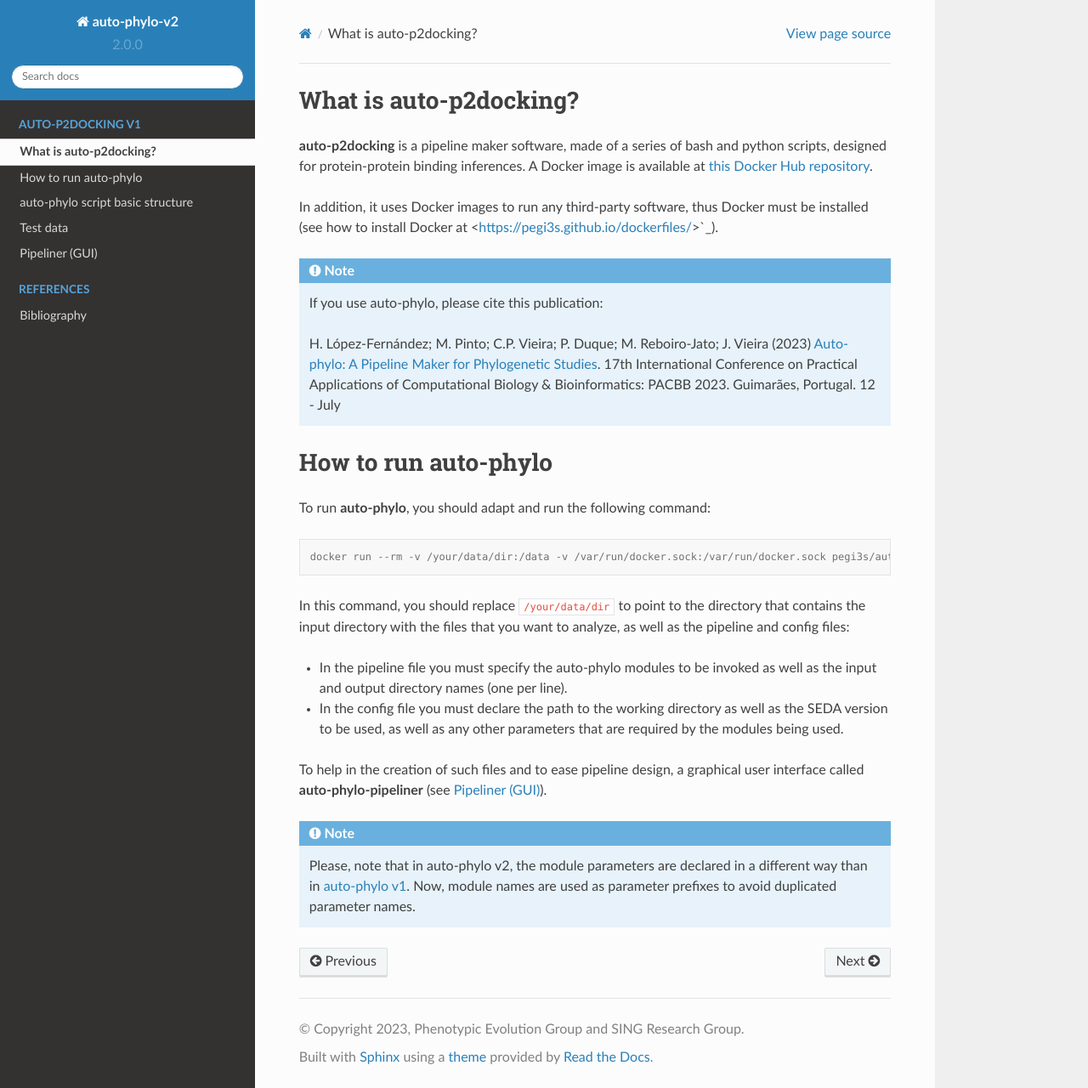
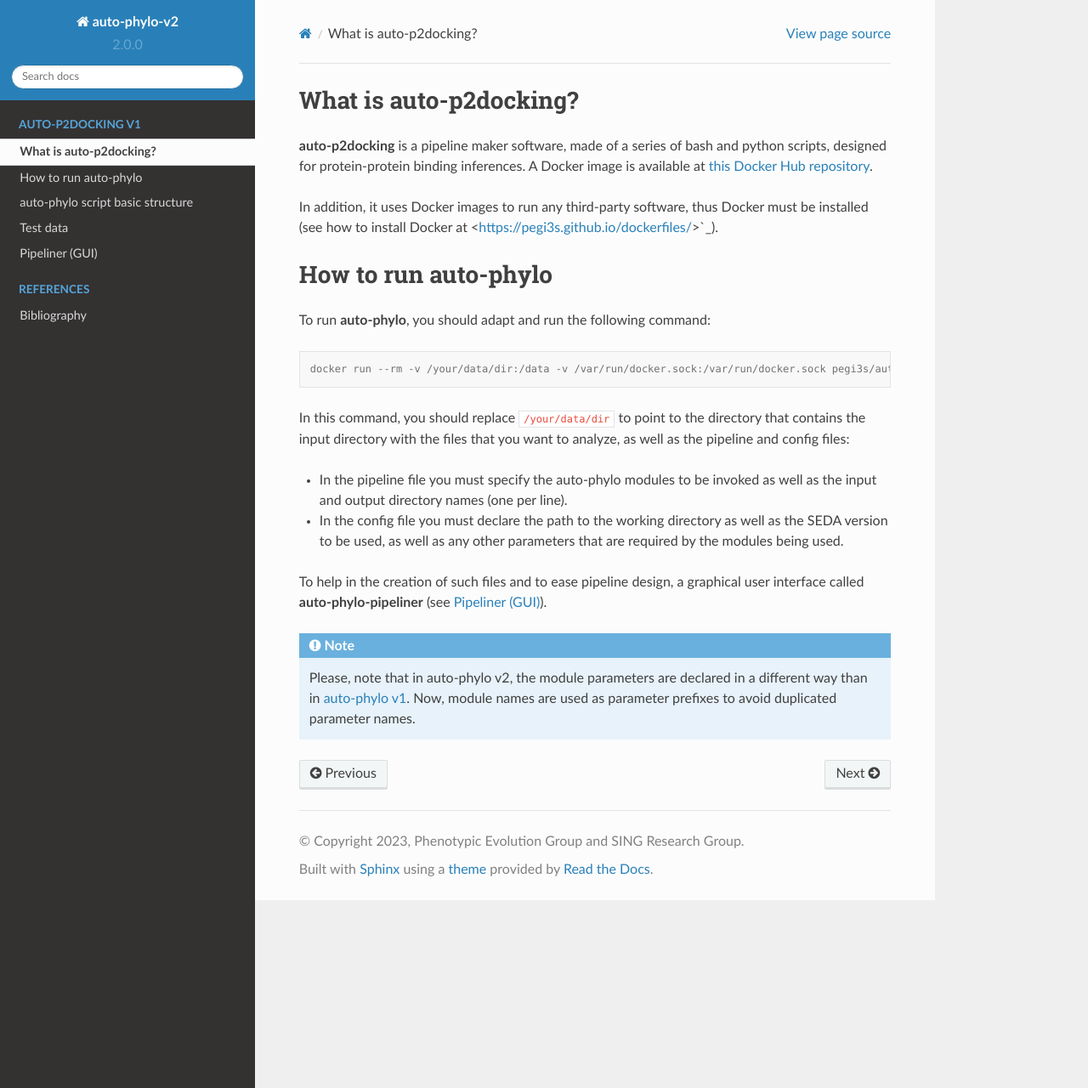
Before and after one commit to pegi3s/auto-p2docking-docs, a Sphinx documentation site: the page built from source/overview.rst, in a window 1280 px wide and 1280 px high. Shown: the whole window at 85% size. Built offline with Sphinx 7.4.7 and the Read the Docs theme 2.0.0, drawn with Linux system fonts in a browser that asks for light colours; pages that are not in the unit, such as notebooks, are missing from menus.

Commit message:
Update overview.rst

```diff
--- a/source/overview.rst
+++ b/source/overview.rst
@@ -4,14 +4,6 @@ What is auto-p2docking?
 **auto-p2docking** is a pipeline maker software, made of a series of bash and python scripts, designed for protein-protein binding inferences. A Docker image is available at `this Docker Hub repository <https://hub.docker.com/r/pegi3s/auto-p2docking>`_.
 
 In addition, it uses Docker images to run any third-party software, thus Docker must be installed (see how to install Docker at <https://pegi3s.github.io/dockerfiles/>`_).
-
-.. Note::
-
-   If you use auto-phylo, please cite this publication:
-
-   H. López-Fernández; M. Pinto; C.P. Vieira; P. Duque; M. Reboiro-Jato; J. Vieira (2023) `Auto-phylo: A Pipeline Maker
-   for Phylogenetic Studies <https://doi.org/10.1007/978-3-031-38079-2_3>`_. 17th International Conference on Practical Applications of Computational Biology & Bioinformatics:
-   PACBB 2023. Guimarães, Portugal. 12 - July
 
 .. _how-to-run:
 
```
